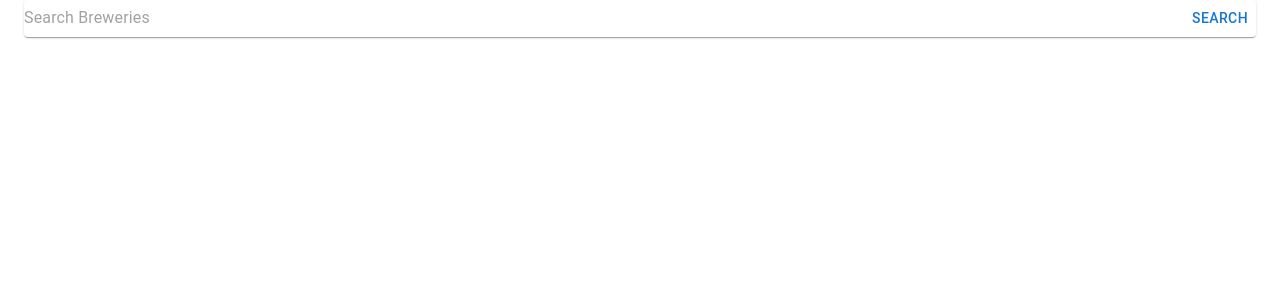
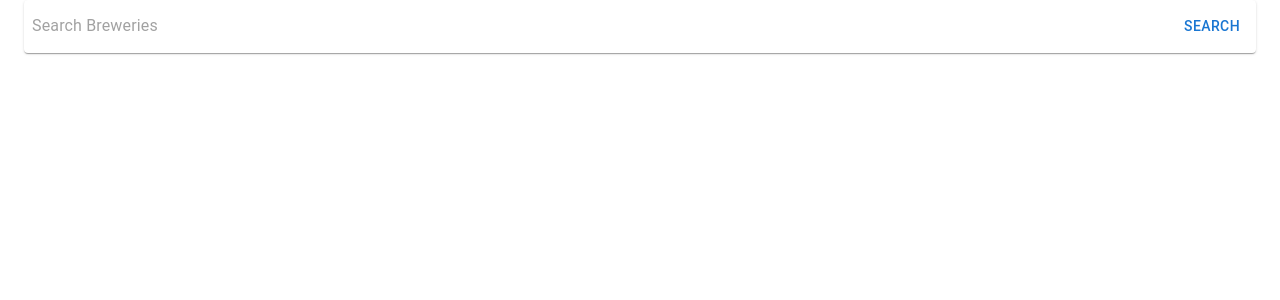
Before and after one commit to jojowoodo/integrify, a React (Create React App) app: page / in a window 1280 px wide. Shown: the top 300 px of the page. Built offline with nearby package versions, Linux system fonts and the light colour scheme.

Commit message:
adds final touches as well as styling

```diff
--- a/src/Components/SearchBar.js
+++ b/src/Components/SearchBar.js
@@ -7,7 +7,7 @@ import { useState } from "react";
 const SearchBar = (props) => {
   const [search, setSearch] = useState();
   return (
-    <Paper sx={{ display: "flex", alignItems: "center" }}>
+    <Paper sx={{ display: "flex", alignItems: "center", p:'0.5rem'}}>
       <InputBase
         onChange={(e) => setSearch(e.target.value)}
         sx={{ flex: 1 }}
```
